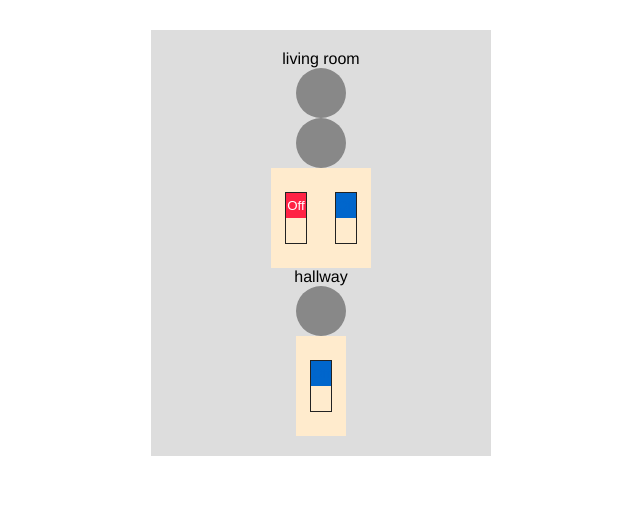
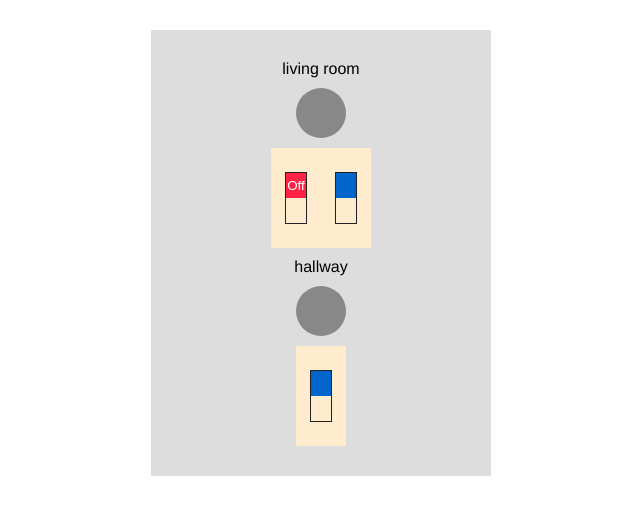
Before and after one commit to seandolinar/context-api-example, a React (Create React App) app: page / in a window 1280 px wide. Shown: the top 514 px of the page, without its empty margins (319-959 px from the left). Built offline with nearby package versions, Linux system fonts and the light colour scheme.

Commit message:
ready to deploy

```diff
--- a/src/App.css
+++ b/src/App.css
@@ -37,11 +37,15 @@
   display: inline-block;
 }
 
+.room {
+  margin: 10px 0;
+}
+
 .light-bulb {
     border-radius: 50%;
     width: 50px;
     height: 50px;
-    margin: auto;
+    margin: 10px auto;
 }
 
 .light-bulb.on {
--- a/src/App.js
+++ b/src/App.js
@@ -10,8 +10,6 @@ import WallPlateHallway from './component/WallPlateHallway'
 
 import Room from './component/Room'
 import Hallway from './component/Hallway'
-// import LightBulb from './component/LightBulb'
-// import LightSwitch from './component/LightSwitch'
 
 
 class App extends Component {
@@ -31,11 +29,11 @@ class App extends Component {
                 valOn: this.state.on2,
                 flipSwitch: () => this.setState({on2: !this.state.on2 })
               } }>
-            <div> living room
+            <div className="room"> living room
               <Room />
               <WallPlateLivingRoom />
             </div>
-            <div> hallway
+            <div className="room"> hallway
               <Hallway />
               <WallPlateHallway />
             </div>
--- a/src/component/Room.jsx
+++ b/src/component/Room.jsx
@@ -16,9 +16,6 @@ class Room extends Component {
                 <LightCircuit1.Consumer>
                     { ({valOn}) => <LightBulb valOn={valOn} /> }
                 </LightCircuit1.Consumer>
-                <LightCircuit2.Consumer>
-                    { ({valOn}) => <LightBulb valOn={valOn} /> }
-                </LightCircuit2.Consumer>
             </div>
     }
 }
```
Also changed, not shown: package.json (line endings or trailing spaces), 1 other file (tests, documents, lock files or other folders).
